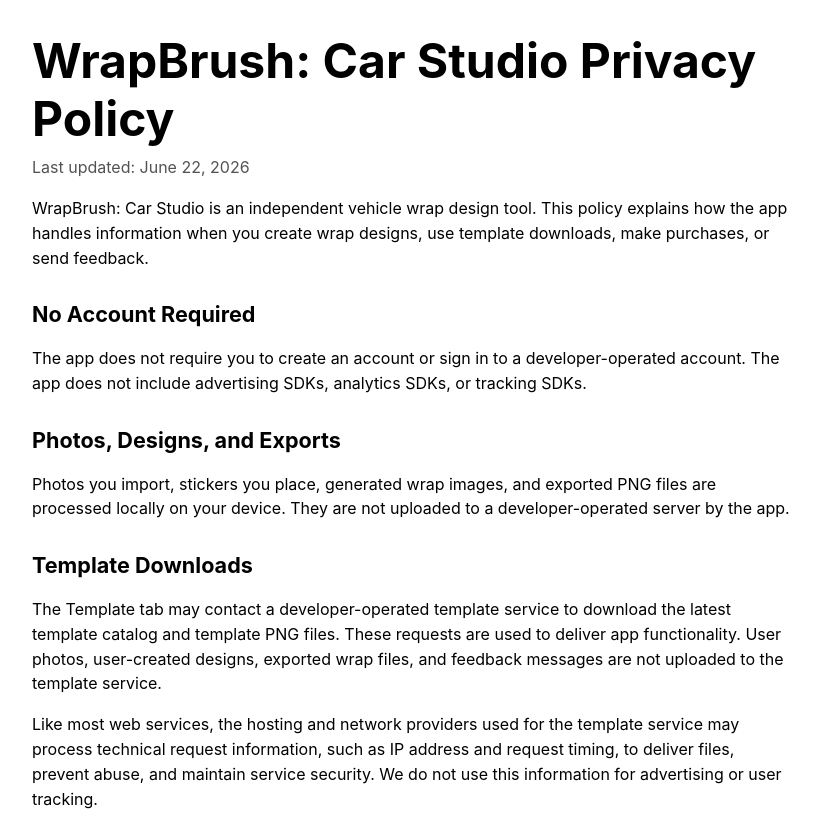
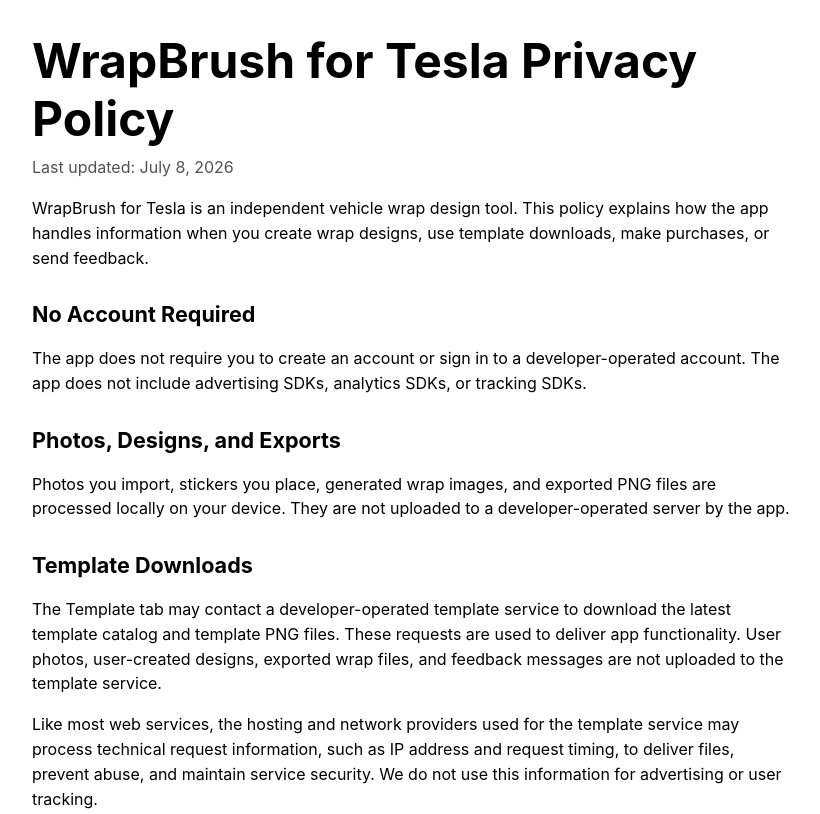
Before and after one commit to zhangxia0qian/zhangxia0qian.github.io, a plain HTML site: page index.html in a window 1280 px wide. Shown: the top 814 px of the page, without its empty margins (228-1048 px from the left). Drawn offline with Linux system fonts and the light colour scheme.

Commit message:
Update WrapBrush Pages branding

```diff
--- a/index.html
+++ b/index.html
@@ -3,7 +3,7 @@
 <head>
   <meta charset="utf-8">
   <meta name="viewport" content="width=device-width, initial-scale=1">
-  <title>WrapBrush: Car Studio Privacy Policy</title>
+  <title>WrapBrush for Tesla Privacy Policy</title>
   <style>
     :root {
       color-scheme: light dark;
@@ -55,11 +55,11 @@
 </head>
 <body>
   <div class="page" role="main">
-    <h1>WrapBrush: Car Studio Privacy Policy</h1>
-    <p class="updated">Last updated: June 22, 2026</p>
+    <h1>WrapBrush for Tesla Privacy Policy</h1>
+    <p class="updated">Last updated: July 8, 2026</p>
 
     <p>
-      WrapBrush: Car Studio is an independent vehicle wrap design tool. This
+      WrapBrush for Tesla is an independent vehicle wrap design tool. This
       policy explains how the app handles information when you create wrap
       designs, use template downloads, make purchases, or send feedback.
     </p>
```
Also changed, not shown: support/index.html (+3 -3 lines).
